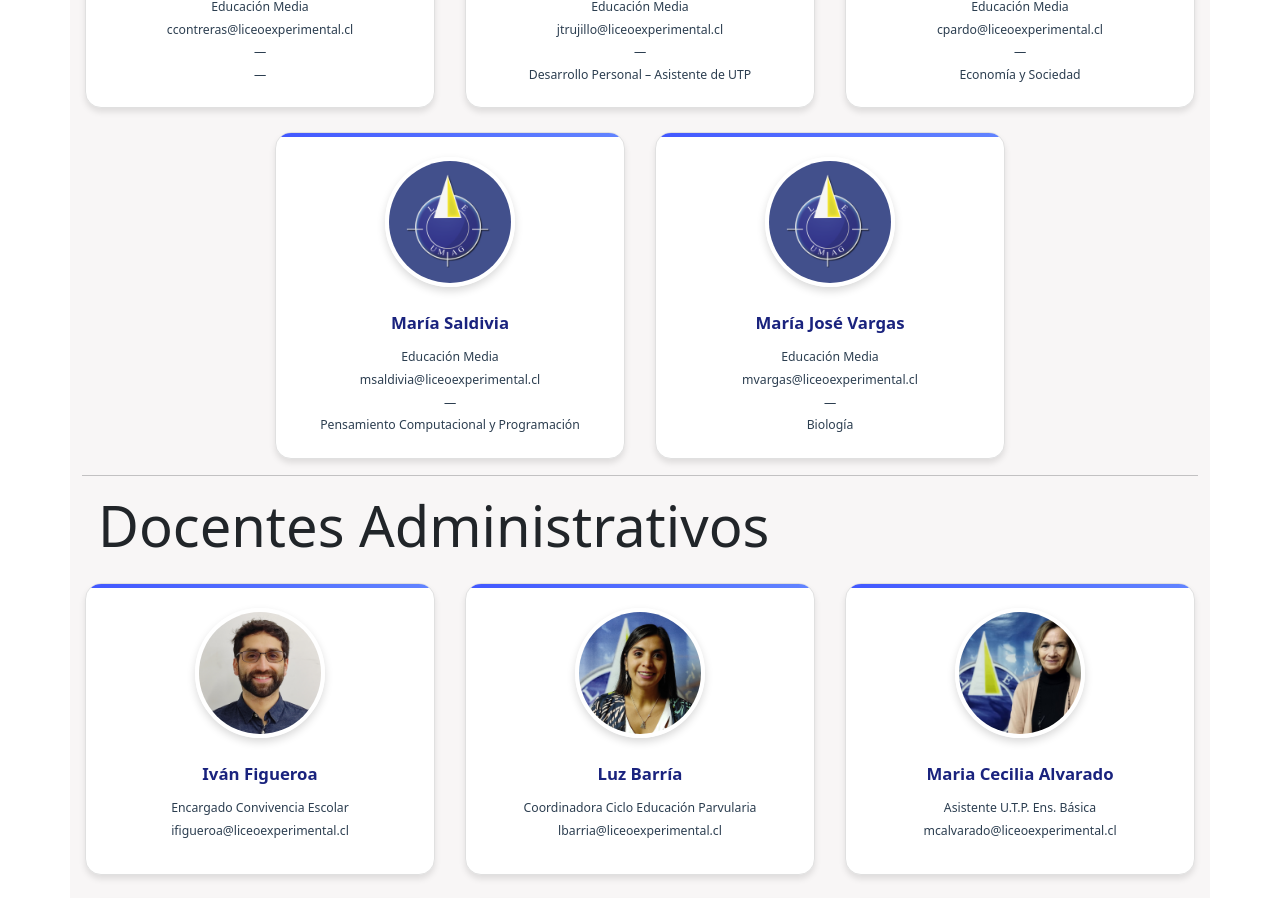
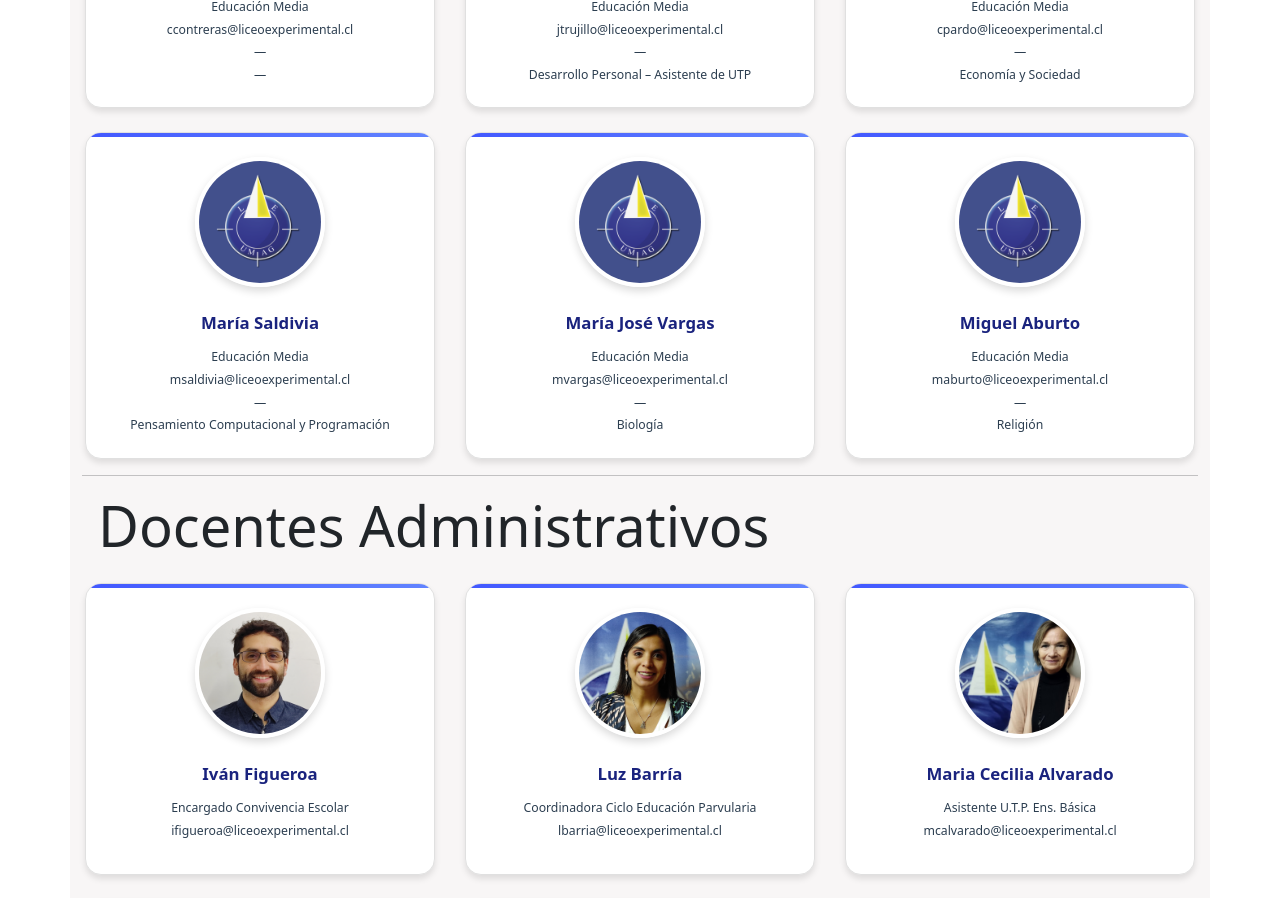
Before and after one commit to LuisSubiabre/leumag, a React (Vite) app: page /Estamentos in a window 1280 px wide. Shown: the part 7440-8338 px from the top of the page. Built offline with nearby package versions, Linux system fonts and the light colour scheme.

Commit message:
feat: actualizar el componente Home para ocultar el modal al cargar y modificar la forma de obtener videos en UltimosVideos usando cors-anywhere

```diff
--- a/src/components/Home.jsx
+++ b/src/components/Home.jsx
@@ -57,7 +57,7 @@ function Home() {
   const [modalShow, setModalShow] = useState(true);
 
   useEffect(() => {
-    setModalShow(true);
+    setModalShow(false);
   }, []);
 
   return (
--- a/src/components/UltimosVideos.jsx
+++ b/src/components/UltimosVideos.jsx
@@ -14,19 +14,20 @@ export default function UltimosVideos() {
       const channelId = "UCrR4xpjHUVkhhSDhMLEqIOw"; // Tu canal LeumagTV
       const rssUrl = `https://www.youtube.com/feeds/videos.xml?channel_id=${channelId}`;
 
+      // Usar cors-anywhere como alternativa
       const response = await fetch(
-        `https://api.allorigins.win/get?url=${encodeURIComponent(rssUrl)}`
+        `https://cors-anywhere.herokuapp.com/${rssUrl}`
       );
 
       if (!response.ok) {
         throw new Error(`HTTP error! status: ${response.status}`);
       }
 
-      const data = await response.json();
+      const xmlText = await response.text();
 
       // Parsear el XML
       const parser = new DOMParser();
-      const xml = parser.parseFromString(data.contents, "text/xml");
+      const xml = parser.parseFromString(xmlText, "text/xml");
       const entries = xml.getElementsByTagName("entry");
 
       const videosData = Array.from(entries)
--- a/src/data/media.ts
+++ b/src/data/media.ts
@@ -206,4 +206,12 @@ export const equipoMedia: Funcionario[] = [
     more: "—",
     asignatura: "Biología",
   },
+  {
+    img: demoImage,
+    nombre: "Miguel Aburto",
+    correo: "maburto@liceoexperimental.cl",
+    dpto: "Educación Media",
+    more: "—",
+    asignatura: "Religión",
+  },
 ];
```
